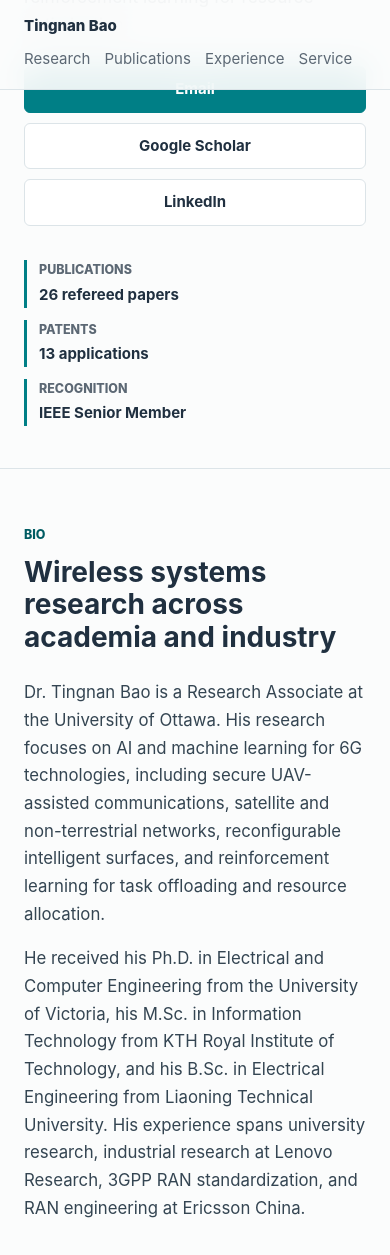
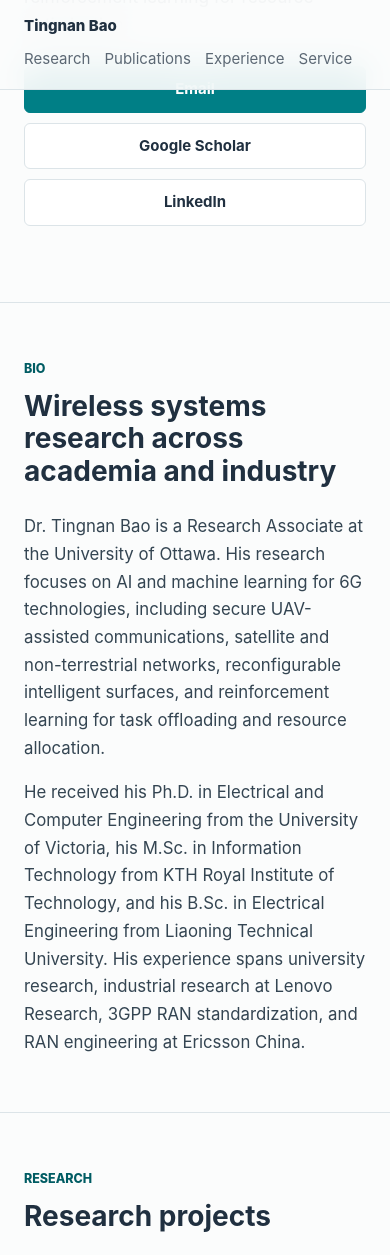
Before and after one commit to ttnbao/ttnbao.github.io, a Jekyll site: the page built from index.html, in a window 390 px wide and 1400 px high, scrolled down 561 px, cut to the strip 0-1255 px from the top of the window. Built offline with Jekyll 4.4.1, drawn with Linux system fonts in a browser that asks for light colours.

Commit message:
Remove stale hero metrics

```diff
--- a/assets/css/main.css
+++ b/assets/css/main.css
@@ -154,31 +154,6 @@ h3 {
   border-color: var(--teal);
   background: var(--teal);
   color: #fff;
-}
-
-.quick-facts {
-  display: grid;
-  grid-template-columns: repeat(3, minmax(0, 1fr));
-  gap: 12px;
-  margin: 0;
-}
-
-.quick-facts div {
-  border-left: 3px solid var(--teal);
-  padding-left: 12px;
-}
-
-.quick-facts dt {
-  color: var(--muted);
-  font-size: 0.78rem;
-  font-weight: 760;
-  text-transform: uppercase;
-}
-
-.quick-facts dd {
-  margin: 2px 0 0;
-  color: var(--navy);
-  font-weight: 720;
 }
 
 .hero-media {
@@ -415,7 +390,6 @@ h3 {
     font-size: clamp(2rem, 10vw, 2.75rem);
   }
 
-  .quick-facts,
   .research-grid,
   .service-grid {
     grid-template-columns: 1fr;
--- a/index.html
+++ b/index.html
@@ -16,20 +16,6 @@ title: Academic Homepage
       <a class="button" href="{{ site.google_scholar }}">Google Scholar</a>
       <a class="button" href="{{ site.linkedin }}">LinkedIn</a>
     </div>
-    <dl class="quick-facts" aria-label="Academic profile highlights">
-      <div>
-        <dt>Publications</dt>
-        <dd>26 refereed papers</dd>
-      </div>
-      <div>
-        <dt>Patents</dt>
-        <dd>13 applications</dd>
-      </div>
-      <div>
-        <dt>Recognition</dt>
-        <dd>IEEE Senior Member</dd>
-      </div>
-    </dl>
   </div>
   <figure class="hero-media">
     <img src="{{ '/assets/research-network.png' | relative_url }}" alt="Abstract visual of AI-enabled wireless networks" />
```
